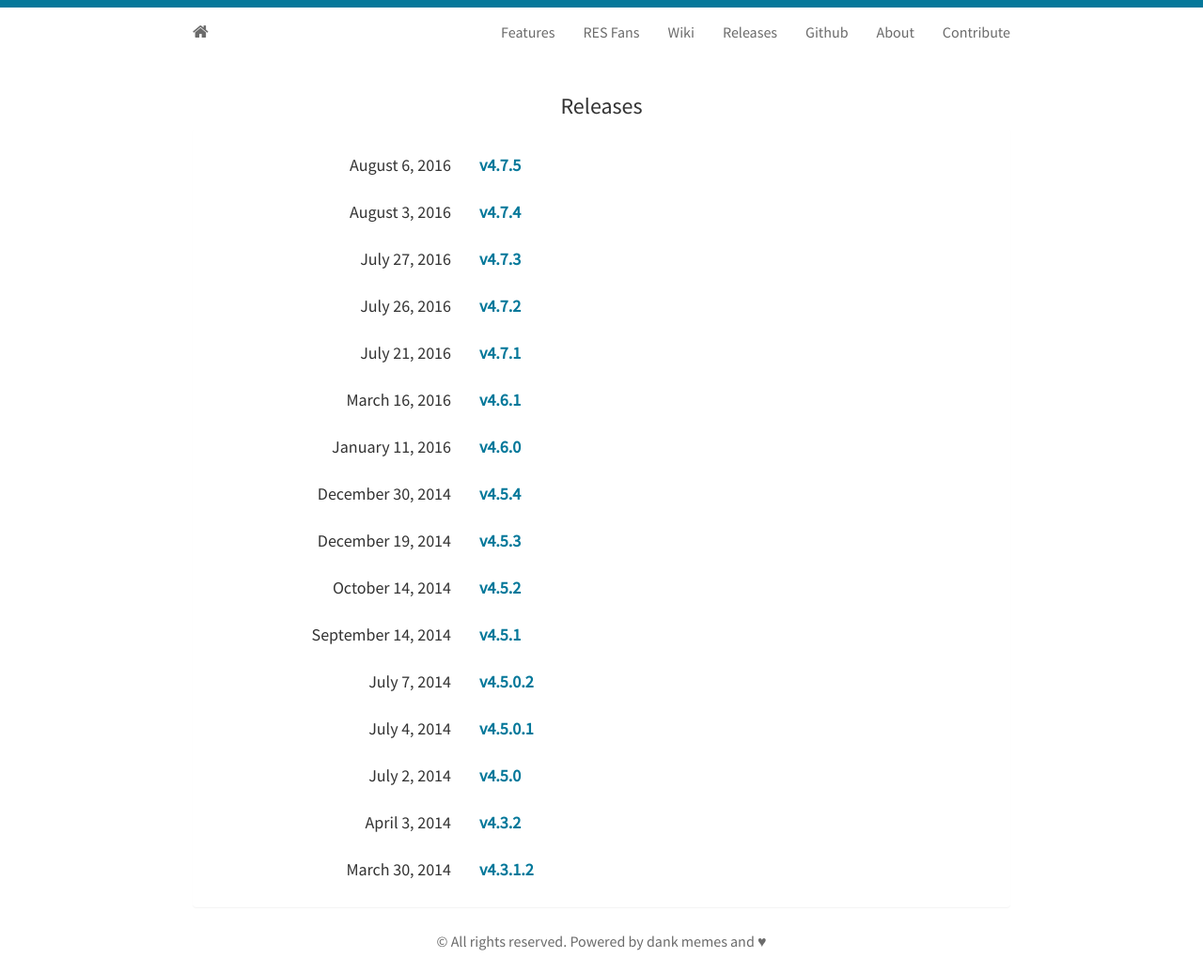
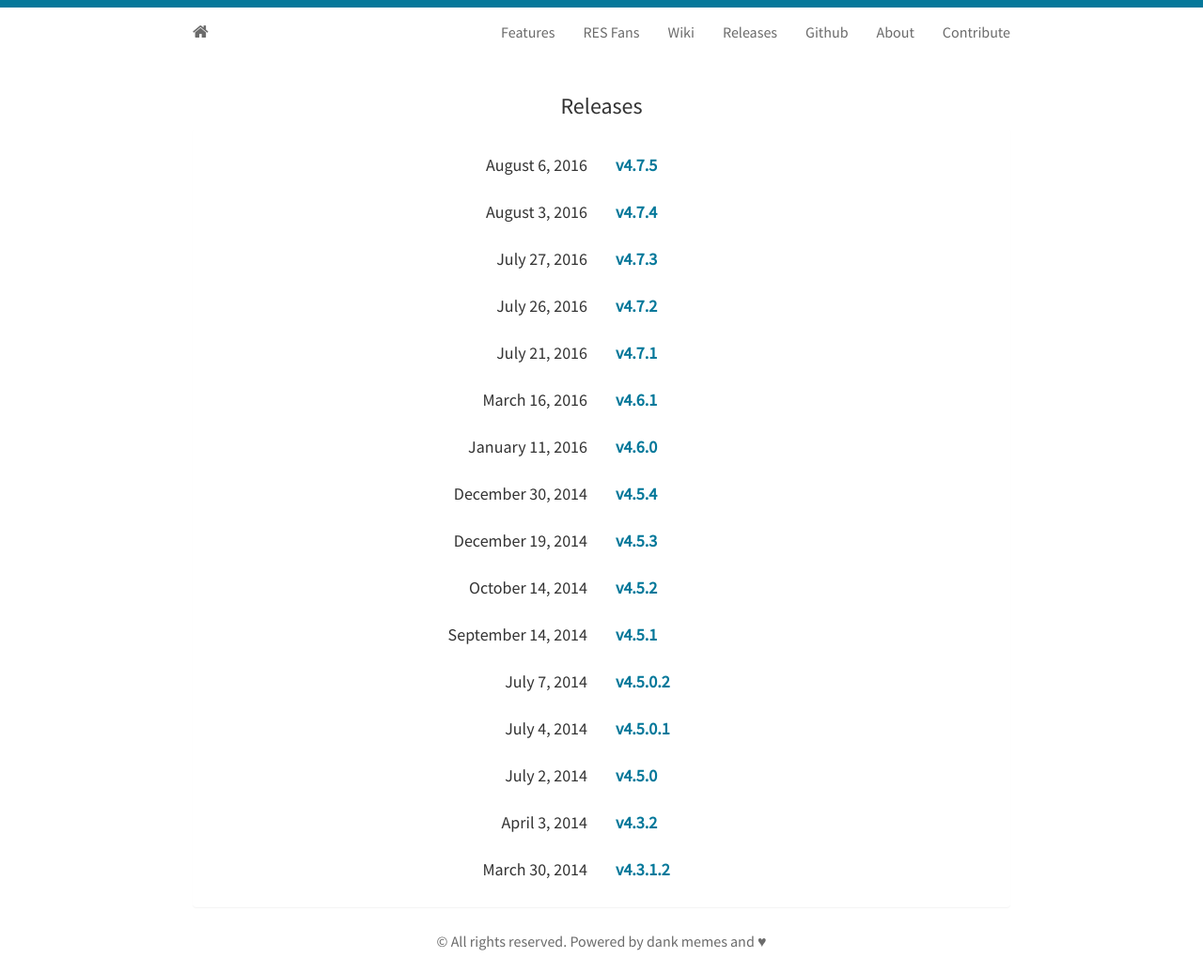
Before and after one commit to Reddit-Enhancement-Suite/Reddit-Enhancement-Suite.github.io, a Jekyll site: the page built from releases.html, in a window 1280 px wide. Shown: the whole page at 94% size. Built offline with Jekyll 4.4.1, drawn with Linux system fonts in a browser that asks for light colours; nearby versions of some CDN libraries.

Commit message:
Update main.css

```diff
--- a/static/css/main.css
+++ b/static/css/main.css
@@ -126,8 +126,9 @@
 .panel-default h4 a:hover, h5 a:hover {
   color: #267723;
 }
-.panel{
+.panel {
   border-style: none;
+  padding-left: 25%;
 }
 .panel-body {
   padding-top: -10px;
```
